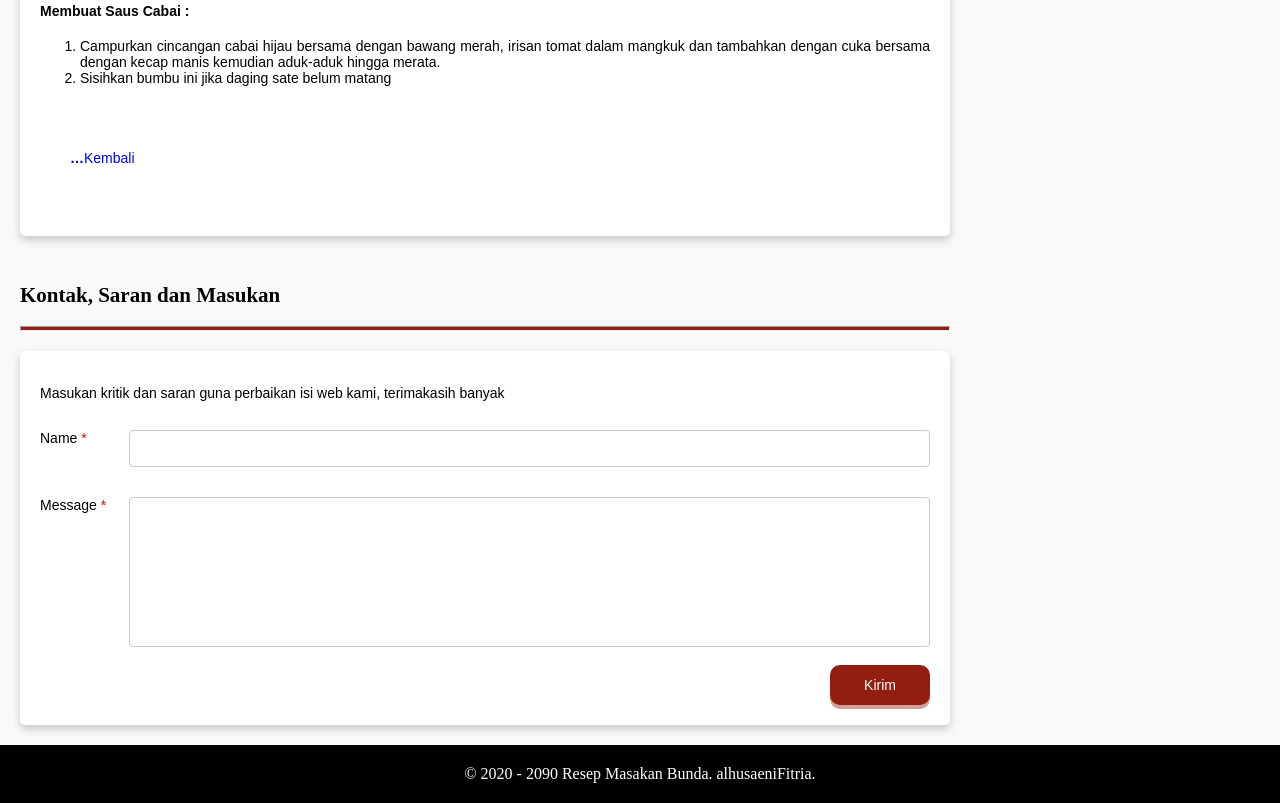
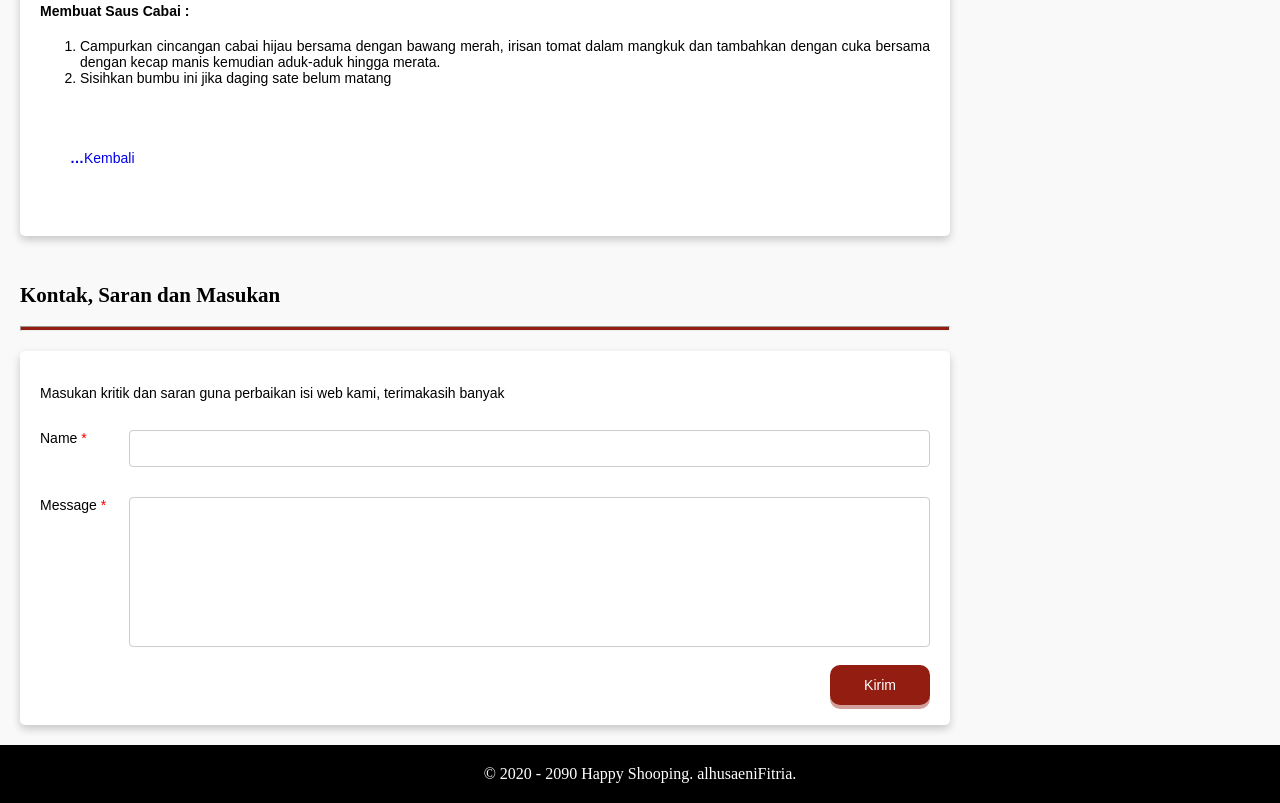
Before and after one commit to dwifAl/CassavaDeNobleza-ModernFood, a plain HTML site: page resep/sateMaranggi.html in a window 1280 px wide. Shown: the part 1752-2555 px from the top of the page. Drawn offline with Linux system fonts and the light colour scheme.

Commit message:
Update sateMaranggi.html

```diff
--- a/resep/sateMaranggi.html
+++ b/resep/sateMaranggi.html
@@ -258,7 +258,7 @@
 		</main>
 
 		<footer>
-			<div class="copyright">© 2020 - 2090 Resep Masakan Bunda. alhusaeniFitria.</div>
+			<div class="copyright">© 2020 - 2090 Happy Shooping. alhusaeniFitria.</div>
 		</footer>
 
 	<script type="text/javascript" src="../assets/storage.js"></script>
```
